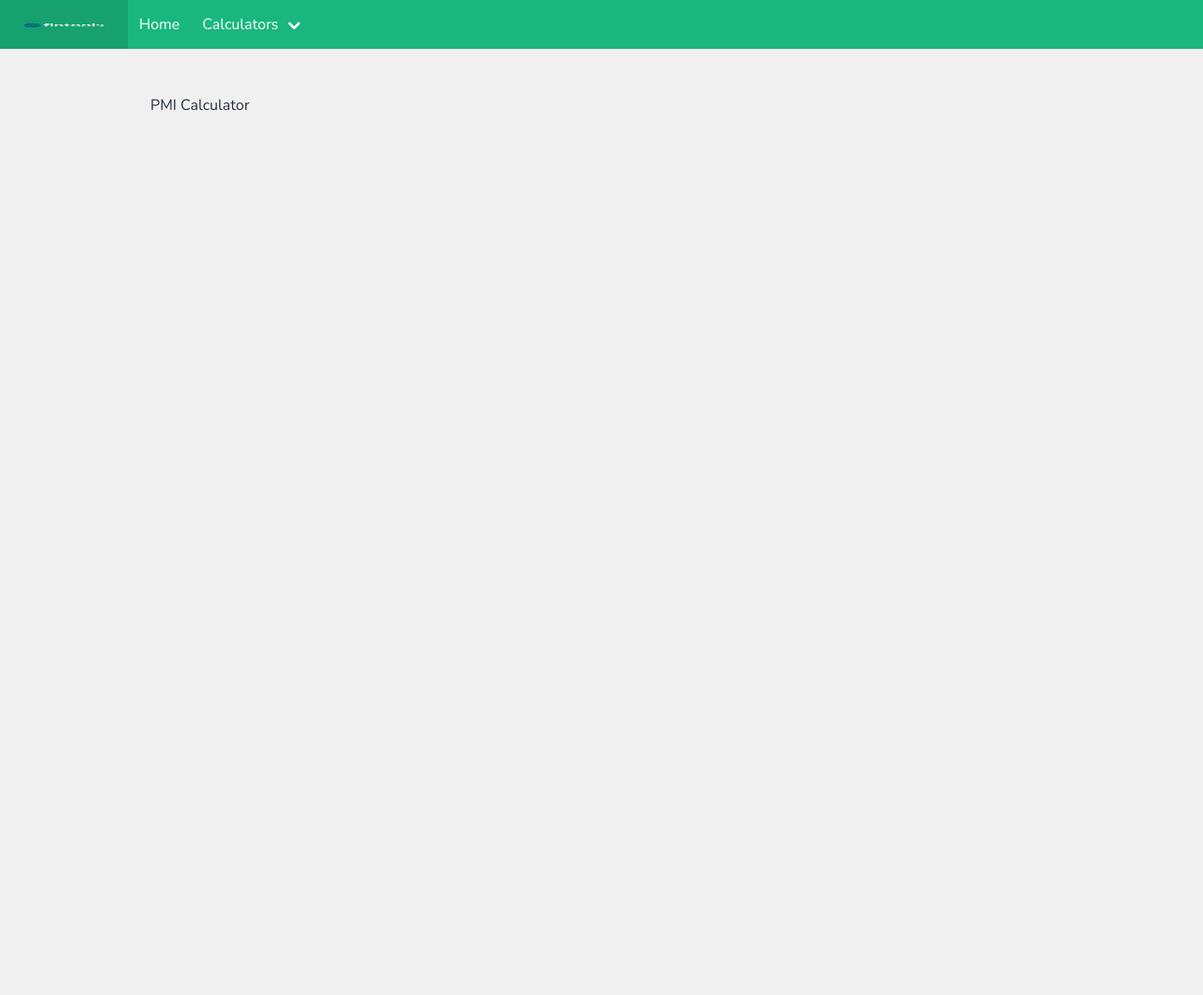
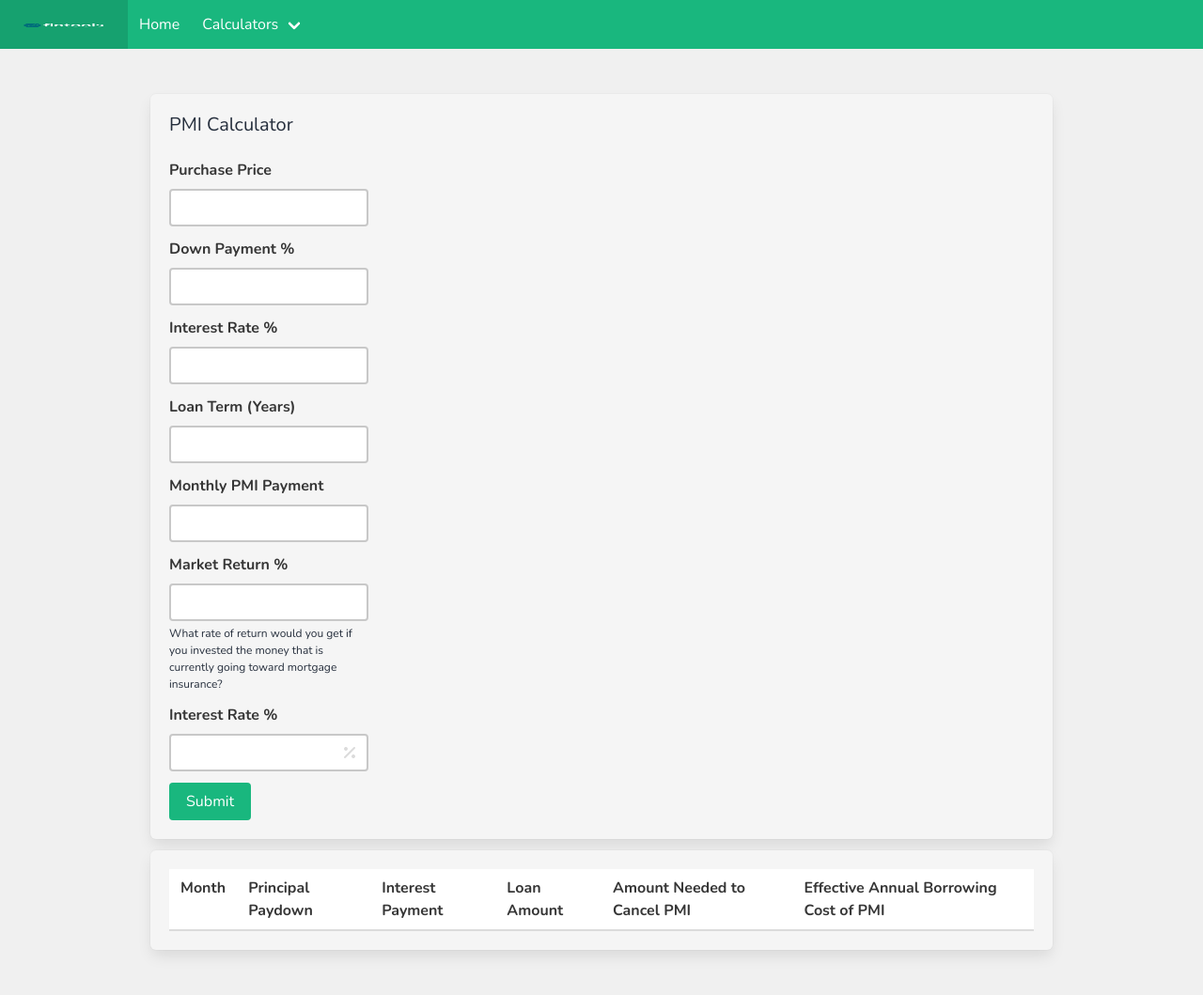
Before and after one commit to jaredblackjcb/finance-tools, a Django app: page /calculator/pmi/ in a window 1280 px wide. Shown: the whole page at 94% size. Before the commit the page ends 118 px from the top, so only its background shows below. Run offline with Django 4.2, Linux system fonts and the light colour scheme; lists and menus that the app fills with data are empty; some libraries are stand-ins or nearby versions.

Commit message:
Initial UI work for PMI calculator

```diff
--- a/fintools/templates/calculator/pmi_calculator.html
+++ b/fintools/templates/calculator/pmi_calculator.html
@@ -1,5 +1,88 @@
 <!DOCTYPE html>
 {% extends "../main.html" %}
+{% load widget_tweaks %}
 {% block content %}
-    <h1>PMI Calculator</h1>
+<section>
+    <div class="tile is-ancestor">
+        <div class="tile is-parent">
+            <div class="tile is-child box has-background-light">
+                <h1 class="subtitle is-5">PMI Calculator</h1>
+                <div class="columns">
+                    <div class="column is-3">
+                        <form method="POST">
+                            {% csrf_token %}
+                            {% for field in form.visible_fields %}
+                                <div class="field">
+                                    <label class="label">{{ field.label }}</label>
+                                        <div class="bulma-control-mixin">
+                                            {% render_field field class="input bulma-control-mixin" %}
+                                        </div>
+                                        {% if field.help_text %}
+                                            <p class="help">{{field.help_text}}</p>
+                                        {% endif %}
+                                </div>
+                            {% endfor %}
+                            <div class="field">
+                                <label class="label">{{ form.interest_rate.label }}</label>
+                                    <div class="bulma-control-mixin control has-icons-right">
+                                        {% render_field form.interest_rate class="input bulma-control-mixin" %}
+                                        <span class="icon is-right">
+                                            <i class="fa-solid fa-percent"></i>
+                                        </span>
+                                    </div>
+                                    {% if form.interest_rate.help_text %}
+                                        <p class="help">{{field.help_text}}</p>
+                                    {% endif %}
+                            </div>
+                            <div class="columns is-vcentered">
+                                <div class="column">
+                                    <input class="button is-primary" type="submit" value="Submit"/>
+                                </div>
+                                <div class="column is-8">
+                                    <!-- TODO: Add Explanation here -->
+                                </div>
+                            </div>
+                        </form>
+                    </div>
+                    <div class="column">
+
+                    </div>
+                </div>
+            </div>
+        </div>
+    </div>
+</section>
+<section>
+    <div class="tile is-ancestor">
+        <div class="tile is-parent">
+            <div class="tile is-child box has-background-light">
+                <table class="table is-hoverable">
+                    <thead>
+                        <tr>
+                            <th>Month</th>
+                            <th>Principal Paydown</th>
+                            <th>Interest Payment</th>
+                            <th>Loan Amount</th>
+                            <th>Amount Needed to Cancel PMI</th>
+                            <th>Effective Annual Borrowing Cost of PMI</th>
+                        </tr>
+                    </thead>
+                    <tbody>
+                        {% for index, row in pmi_data.iterrows %}
+                        <tr>
+                          {% for cell in row %}
+                            <td>
+                              {{cell}}
+                            </td>
+                          {% endfor %}
+                        </tr>
+                      {% endfor %}
+                    </tbody>
+                    </table>
+
+            </div>
+        </div>
+    </div>
+</section>
+
 {% endblock %}
```
